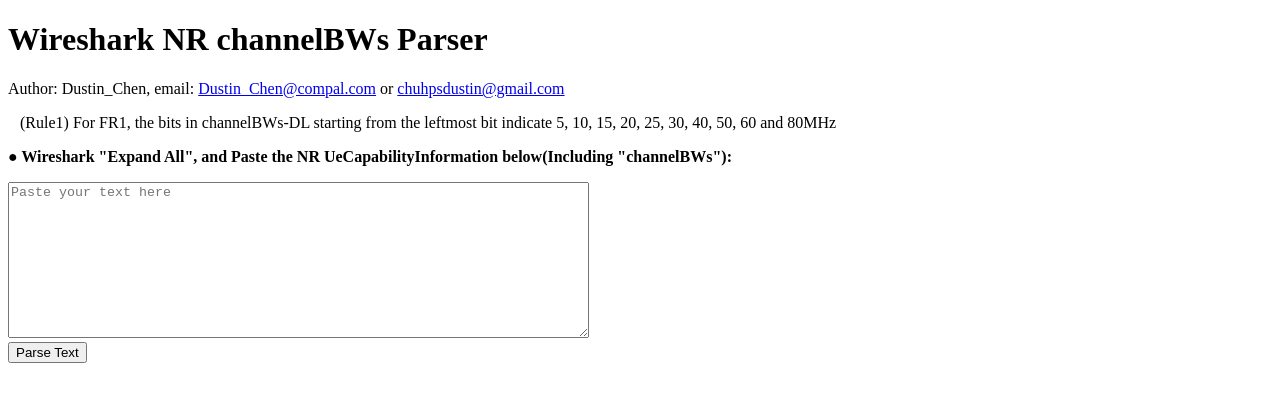
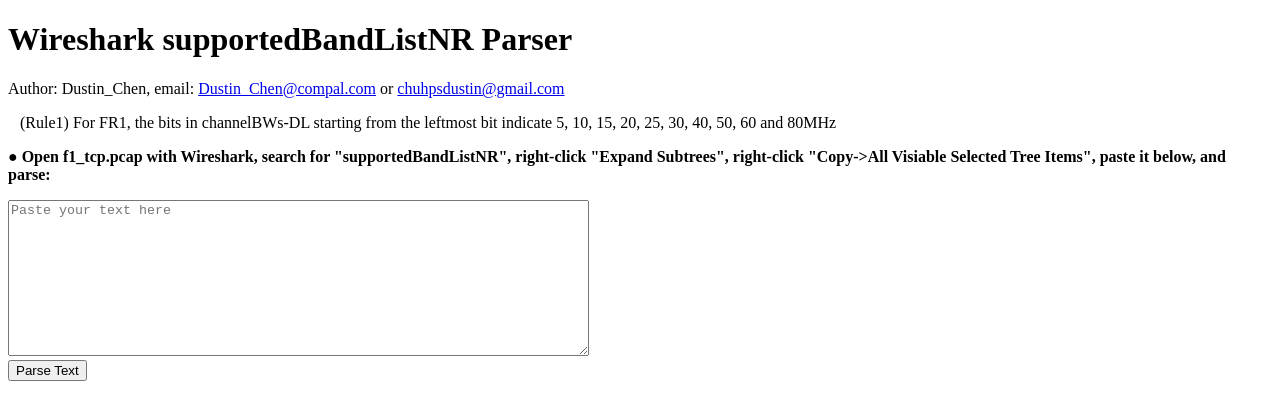
Before and after one commit to dustinchen26/bw_wireshark, a plain HTML site: page index.html in a window 1280 px wide. Drawn offline with Linux system fonts and the light colour scheme.

Commit message:
update description

```diff
--- a/index.html
+++ b/index.html
@@ -4,7 +4,7 @@
 <head>
     <meta charset="UTF-8">
     <meta name="viewport" content="width=device-width, initial-scale=1.0">
-    <title>Wireshark NR channelBWs Parser</title>
+    <title>Wireshark supportedBandListNR Parser</title>
 
     <script>
         function parseText() {
@@ -76,13 +76,13 @@
 </head>
 
 <body>
-    <h1>Wireshark NR channelBWs Parser</h1>
+    <h1>Wireshark supportedBandListNR Parser</h1>
     <p style="margin: 0;">Author: Dustin_Chen, email: <a href="mailto:Dustin_Chen@compal.com"
             style="line-height: 1;">Dustin_Chen@compal.com</a> or <a href="mailto:chuhpsdustin@gmail.com"
             style="line-height: 1;">chuhpsdustin@gmail.com</a></p>
     <p>&nbsp;&nbsp;&nbsp;(Rule1) For FR1, the bits in channelBWs-DL starting from the leftmost bit indicate 5, 10, 15, 20, 25, 30, 40, 50,
         60 and 80MHz</p>
-    <p><b>● Wireshark "Expand All", and Paste the NR UeCapabilityInformation below(Including "channelBWs"):</b>    </p>
+    <p><b>● Open f1_tcp.pcap with Wireshark, search for "supportedBandListNR", right-click "Expand Subtrees", right-click "Copy->All Visiable Selected Tree Items", paste it below, and parse:</b>    </p>
     <textarea id="inputText" rows="10" cols="70" placeholder="Paste your text here"></textarea><br>
     <button onclick="parseText()">Parse Text</button>
     <pre id="output"></pre>
```
Also changed, not shown: 1 other file.
